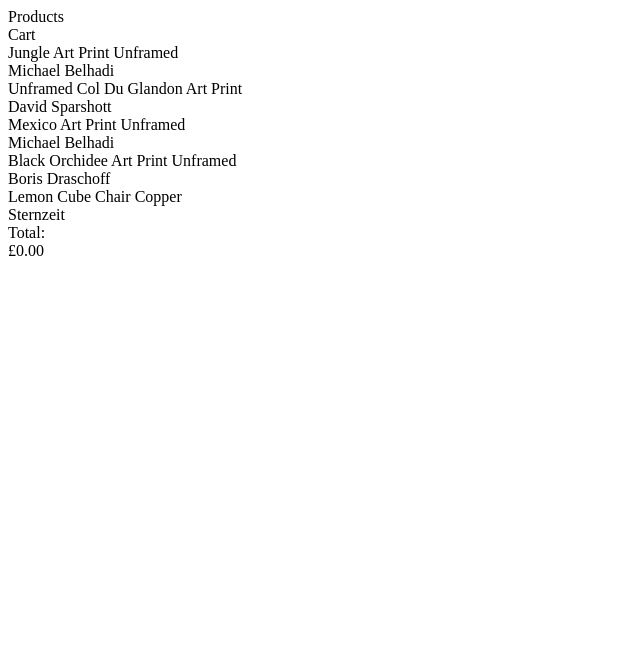
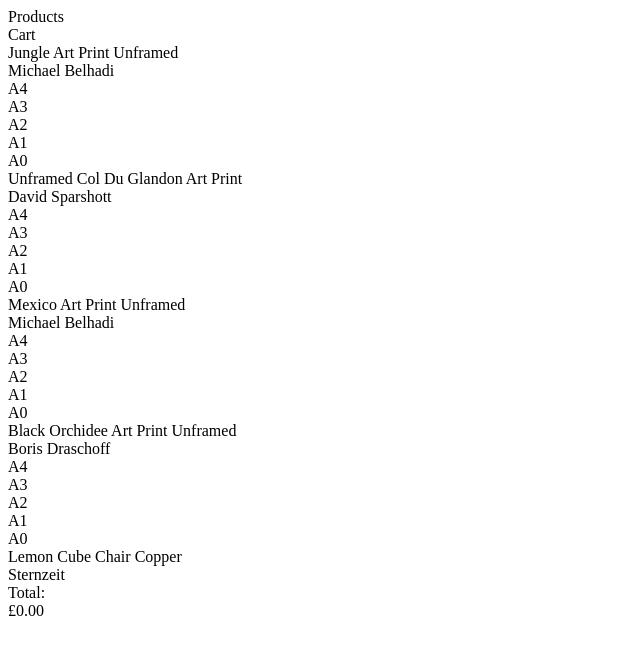
Before and after one commit to rwalle61/shopping-cart-kata, a Next.js app: page / in a window 1280 px wide. Shown: the top 654 px of the page, without its empty margins (0-640 px from the left). Built offline with nearby package versions, Linux system fonts and the light colour scheme.

Commit message:
feat: render variants of default items

```diff
--- a/src/pages/index.tsx
+++ b/src/pages/index.tsx
@@ -8,6 +8,15 @@ const Home = (): JSX.Element => (
       <div key={title}>
         <div>{title}</div>
         <div>{brand}</div>
+        {title !== 'Lemon Cube Chair Copper' && (
+          <div>
+            <div>A4</div>
+            <div>A3</div>
+            <div>A2</div>
+            <div>A1</div>
+            <div>A0</div>
+          </div>
+        )}
       </div>
     ))}
     <div>Total:</div>
```
Also changed, not shown: 1 other file (tests, documents, lock files or other folders).
